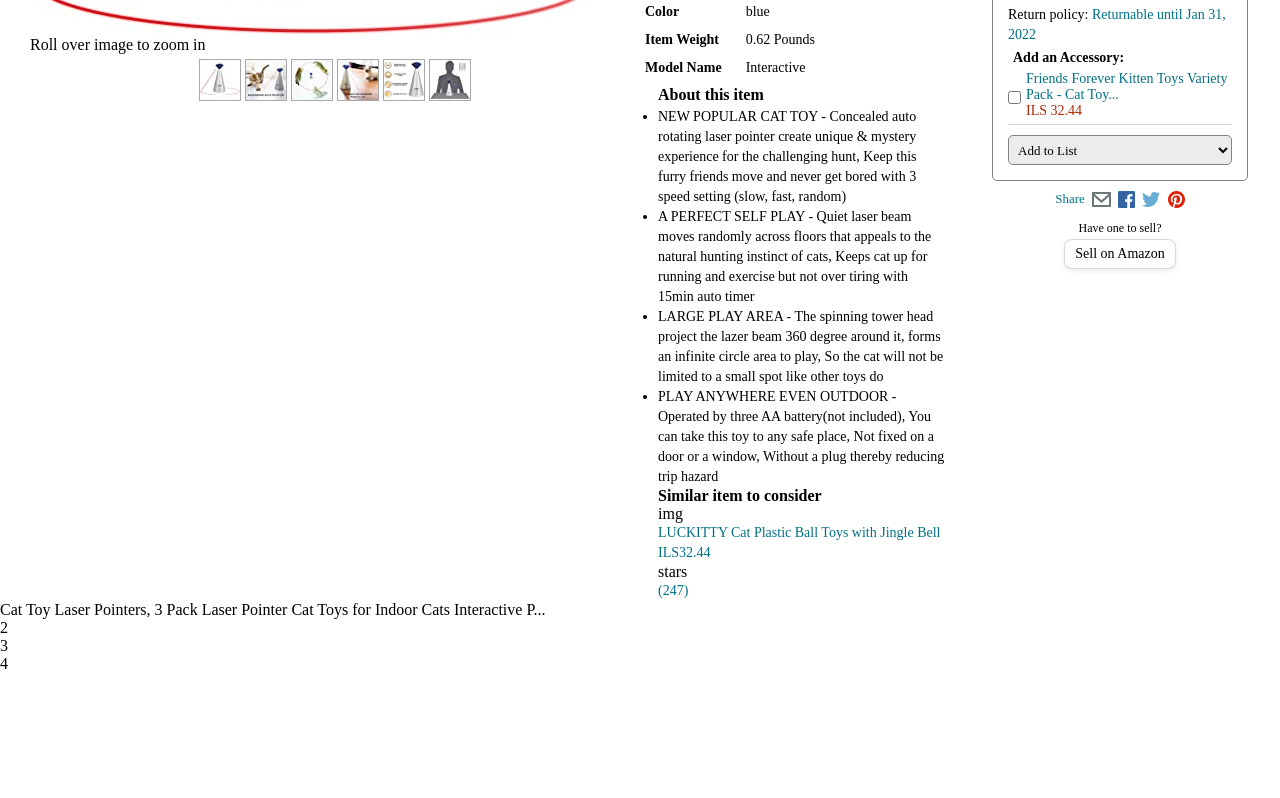
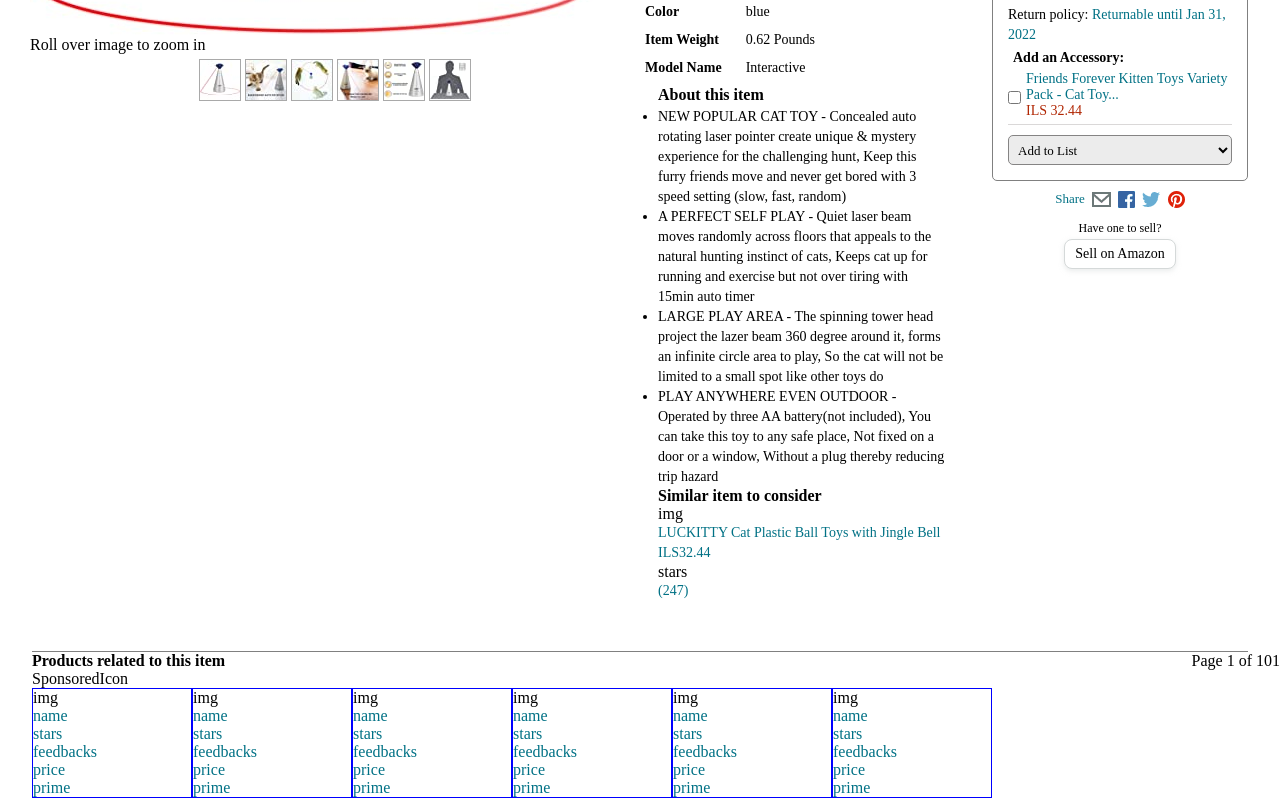
Before and after one commit to orinizri/AmazonProject, a plain HTML site: page index.html in a window 1280 px wide. Shown: the part 591-1389 px from the top of the page. Before the commit the page ends 1264 px from the top, so only its background shows below. Drawn offline with Linux system fonts and the light colour scheme; a web font is replaced by a local one.

Commit message:
10th commit

```diff
--- a/assets/scripts/script.js
+++ b/assets/scripts/script.js
@@ -2,7 +2,6 @@ let test = document.querySelector(".cart-count"); // default textCeontent is 0
 const addCartButton = document.querySelector(".add-cart");
 const removeCartButton = document.querySelector(".remove-cart");
 const quantity = document.querySelector(".quantity select");
-//console.log(quantity);
 
 addCartButton.addEventListener ('click' , () => {
     test.textContent = parseInt(test.textContent) + parseInt(quantity.value);
--- a/assets/style/body.css
+++ b/assets/style/body.css
@@ -21,6 +21,8 @@ main {
     color: black;
     position: relative;
     margin-left: 30px;
+    margin-bottom: 50px;
+
 }
 .main-pics {
     /* border: 1px solid red; */
@@ -31,6 +33,7 @@ main {
     color: black;
     padding-right: 15px;
     margin-top: 3px;
+    margin-bottom: 50px;
 }
 .right-body {
     color: black;
--- /dev/null
+++ b/assets/style/carousel.css
@@ -0,0 +1,29 @@
+.carousel {
+    margin-top: 20px;
+    display: flex;
+    width: 95%;
+    margin: auto;
+}
+.items {
+    display: block;
+    width: 160px;
+    height: ;
+    border: 1px solid blue;
+}
+.products-related {
+    display: flex;
+    border-top: 1px solid gray;
+    width: 95%;
+    margin: auto;
+}
+.pages {
+    position: absolute;
+    right: 0px;
+}
+a {
+    text-decoration: none;
+    color: var(--links-color)
+}
+.name a:hover {
+    text-decoration: underline;
+}
--- a/index.html
+++ b/index.html
@@ -8,6 +8,7 @@
     <link rel="stylesheet" href="/assets/style/first-nav.css">
     <link rel="stylesheet" href="/assets/style/second-nav.css">
     <link rel="stylesheet" href="/assets/style/body.css">
+    <link rel="stylesheet" href="/assets/style/carousel.css">
 </head>
 <body>
 <header>
@@ -267,12 +268,75 @@
     </section>
 </main>
 <footer>
+    <div class="products-related">
+        <div class="products">
+            <h4>Products related to this item</h4>
+            <p>Sponsored<span>Icon</span></p>
+        </div>
+        <div class="pages">
+            <p>Page 1 of 101</p>
+        </div>
+    </div>
     <div class="carousel">
-        <div class="item-1">
-            <div id="name">1</div>
-            <div class="i2">2</div>
-            <div class="i3">3</div>
-            <div class="i4">4</div>
+        <div class="items item-1">
+            <div class="image">img</div>
+            <div class="name"><a href=""> name</a></div>
+            <div class="ratings">
+                <div class="stars"><a href="">stars</a></div>
+                <div class="feedbacks"><a href="">feedbacks</a></div>
+            </div>
+            <div class="price"><a href="">price</a></div>
+            <div class="prime"><a href="">prime</a></div>
+        </div>
+        <div class="items item-2">
+            <div class="image">img</div>
+            <div class="name"><a href=""> name</a></div>
+            <div class="ratings">
+                <div class="stars"><a href="">stars</a></div>
+                <div class="feedbacks"><a href="">feedbacks</a></div>
+            </div>
+            <div class="price"><a href="">price</a></div>
+            <div class="prime"><a href="">prime</a></div>
+        </div>
+        <div class="items item-3">
+            <div class="image">img</div>
+            <div class="name"><a href=""> name</a></div>
+            <div class="ratings">
+                <div class="stars"><a href="">stars</a></div>
+                <div class="feedbacks"><a href="">feedbacks</a></div>
+            </div>
+            <div class="price"><a href="">price</a></div>
+            <div class="prime"><a href="">prime</a></div>
+        </div>
+        <div class="items item-4">
+            <div class="image">img</div>
+            <div class="name"><a href=""> name</a></div>
+            <div class="ratings">
+                <div class="stars"><a href="">stars</a></div>
+                <div class="feedbacks"><a href="">feedbacks</a></div>
+            </div>
+            <div class="price"><a href="">price</a></div>
+            <div class="prime"><a href="">prime</a></div>
+        </div>
+        <div class="items item-5">
+            <div class="image">img</div>
+            <div class="name"><a href=""> name</a></div>
+            <div class="ratings">
+                <div class="stars"><a href="">stars</a></div>
+                <div class="feedbacks"><a href="">feedbacks</a></div>
+            </div>
+            <div class="price"><a href="">price</a></div>
+            <div class="prime"><a href="">prime</a></div>
+        </div>
+        <div class="items item-6">
+            <div class="image">img</div>
+            <div class="name"><a href=""> name</a></div>
+            <div class="ratings">
+                <div class="stars"><a href="">stars</a></div>
+                <div class="feedbacks"><a href="">feedbacks</a></div>
+            </div>
+            <div class="price"><a href="">price</a></div>
+            <div class="prime"><a href="">prime</a></div>
         </div>
     </div>
 </footer>
```
